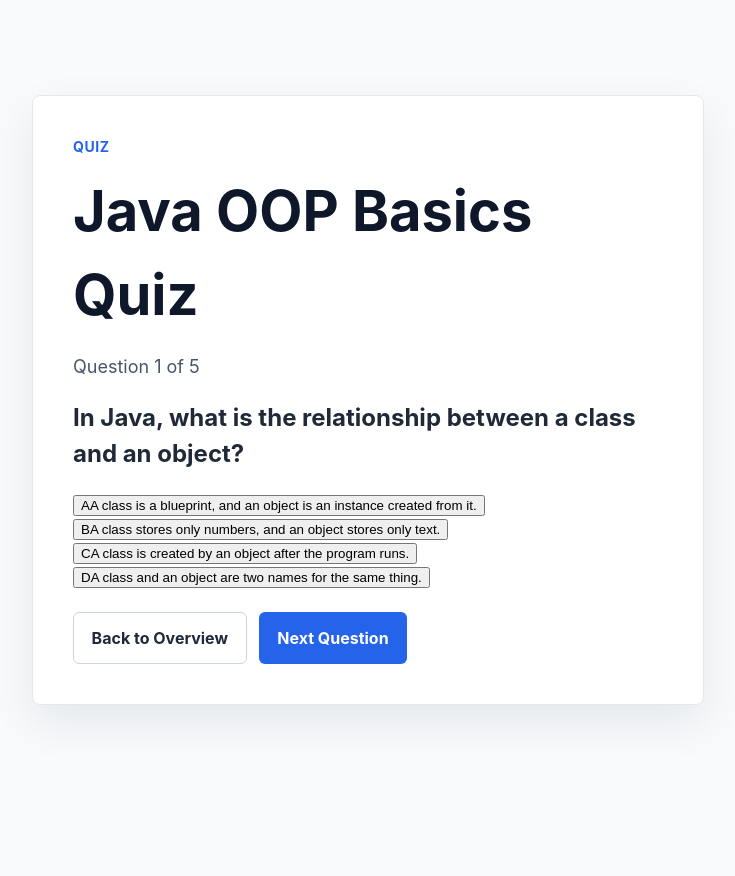
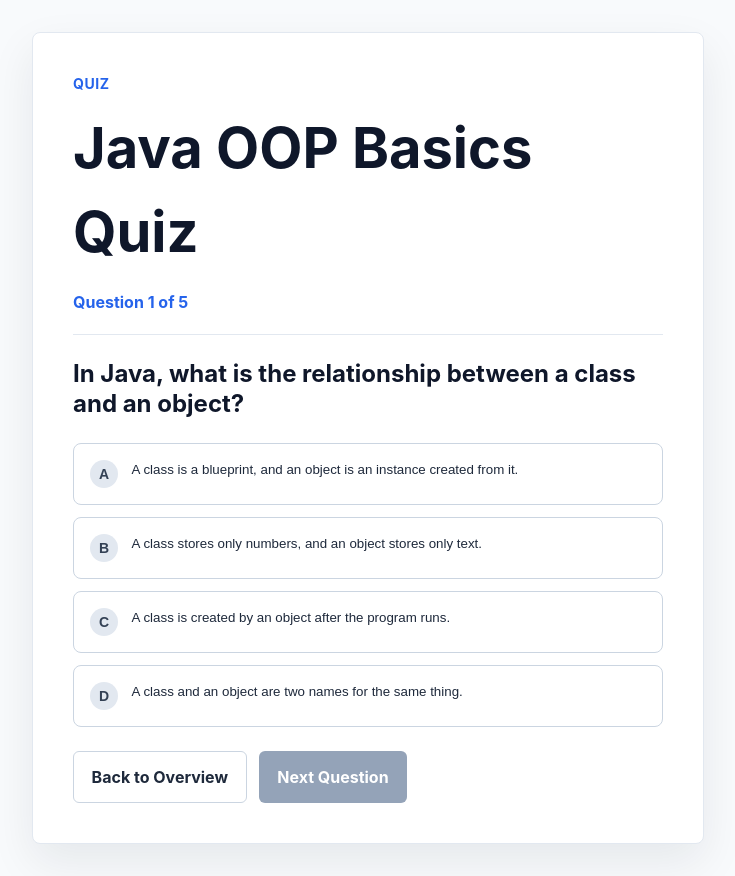
Before and after one commit to SOFTENG754-Group-5/a6-learn-oop-quiz, a React (Vite) app in the folder frontend/: page / in a window 1280 px wide. Both pictures are taken after a click on the button "Start Quiz". Shown: the whole page, without its empty margins (272-1007 px from the left). Before the commit the page ends 800 px from the top, so only its background shows below. Built offline with nearby package versions, Linux system fonts and the light colour scheme.

Commit message:
Style quiz question flow

```diff
--- a/frontend/src/index.css
+++ b/frontend/src/index.css
@@ -53,6 +53,13 @@ p {
   margin: 0 0 1rem;
 }
 
+h2 {
+  color: #0f172a;
+  font-size: 1.5rem;
+  line-height: 1.25;
+  margin: 0;
+}
+
 .eyebrow {
   color: #2563eb;
   font-size: 0.875rem;
@@ -100,6 +107,11 @@ p {
   background: #1d4ed8;
 }
 
+.primary-button:disabled {
+  background: #94a3b8;
+  cursor: not-allowed;
+}
+
 .secondary-button:hover,
 .secondary-button:focus-visible {
   background: #f1f5f9;
@@ -113,3 +125,67 @@ button:focus-visible {
   outline: 3px solid #93c5fd;
   outline-offset: 2px;
 }
+
+.progress-indicator {
+  color: #2563eb;
+  font-size: 1rem;
+  font-weight: 700;
+  margin-bottom: 1.25rem;
+}
+
+.question-card {
+  border-top: 1px solid #e2e8f0;
+  padding-top: 1.5rem;
+}
+
+.option-list {
+  display: grid;
+  gap: 0.75rem;
+  margin-top: 1.5rem;
+}
+
+.option-button {
+  align-items: flex-start;
+  background: #ffffff;
+  border: 1px solid #cbd5e1;
+  border-radius: 8px;
+  color: #1e293b;
+  cursor: pointer;
+  display: flex;
+  gap: 0.85rem;
+  line-height: 1.45;
+  padding: 1rem;
+  text-align: left;
+  width: 100%;
+}
+
+.option-button:hover,
+.option-button:focus-visible {
+  background: #f8fafc;
+  border-color: #2563eb;
+}
+
+.option-button--selected {
+  background: #eff6ff;
+  border-color: #2563eb;
+  box-shadow: 0 0 0 1px #2563eb;
+}
+
+.option-button__marker {
+  align-items: center;
+  background: #e2e8f0;
+  border-radius: 999px;
+  color: #334155;
+  display: inline-flex;
+  flex: 0 0 auto;
+  font-size: 0.875rem;
+  font-weight: 700;
+  height: 1.75rem;
+  justify-content: center;
+  width: 1.75rem;
+}
+
+.option-button--selected .option-button__marker {
+  background: #2563eb;
+  color: #ffffff;
+}
```
